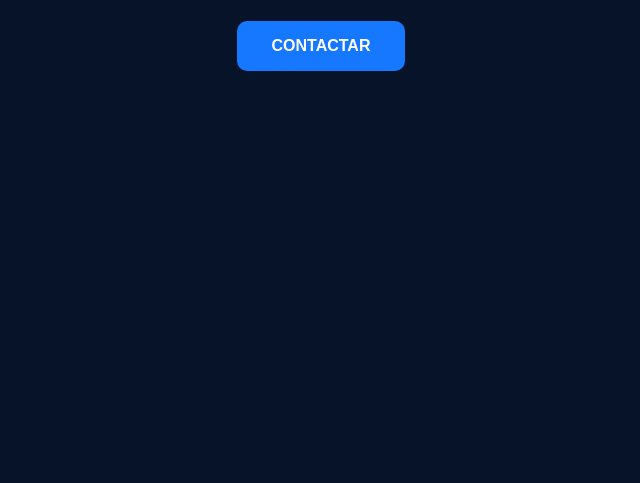
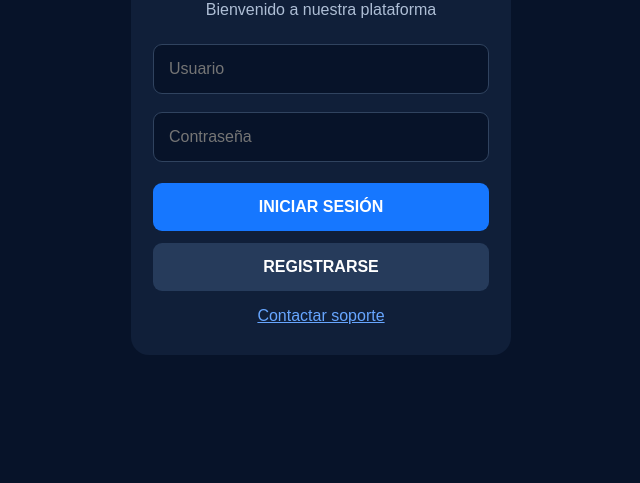
Before and after one commit to estivenx06-cpu/81exs, a plain HTML site: page index.html in a window 1280 px wide. Shown: the part 317-800 px from the top of the page, without its empty margins (319-959 px from the left). Drawn offline with Linux system fonts and the light colour scheme.

Commit message:
Update index.html

```diff
--- a/index.html
+++ b/index.html
@@ -1,4 +1,3 @@
-
 
 <!DOCTYPE html>
 <html lang="es">
@@ -7,47 +6,105 @@
 <meta name="viewport" content="width=device-width, initial-scale=1.0">
 <title>81EXS</title>
 <style>
-body {
-  margin: 0;
-  font-family: Arial, sans-serif;
-  background: #071329;
-  color: white;
-  text-align: center;
+*{box-sizing:border-box}
+body{
+ margin:0;background:#071329;color:white;
+ font-family:Arial,sans-serif;
+ display:flex;justify-content:center;
+ align-items:center;min-height:100vh;
 }
-.logo {
-  margin: 65px auto 20px;
-  width: 85px;
-  height: 85px;
-  border-radius: 50%;
-  background: #1677ff;
-  display: flex;
-  align-items: center;
-  justify-content: center;
-  font-size: 42px;
+.container{
+ width:90%;max-width:380px;
+ text-align:center;padding:30px 22px;
+ background:#101f39;border-radius:18px;
 }
-h1 { font-size: 34px; }
-p { color: #c4d0e4; }
-.contact {
-  display: inline-block;
-  margin-top: 35px;
-  padding: 16px 35px;
-  background: #1677ff;
-  color: white;
-  text-decoration: none;
-  border-radius: 10px;
-  font-weight: bold;
+.logo{
+ width:85px;height:85px;border-radius:50%;
+ background:#1677ff;margin:0 auto 20px;
+ display:flex;align-items:center;
+ justify-content:center;font-size:40px;
 }
+h1{margin-bottom:8px}
+p{color:#aebed5}
+input{
+ width:100%;padding:15px;margin:9px 0;
+ border:1px solid #30435f;border-radius:9px;
+ background:#071329;color:white;font-size:16px;
+}
+button{
+ width:100%;padding:15px;margin-top:12px;
+ border:0;border-radius:9px;
+ background:#1677ff;color:white;
+ font-size:16px;font-weight:bold;
+}
+.secondary{background:#263b5b}
+.hidden{display:none}
+a{color:#67a6ff}
 </style>
 </head>
 <body>
-<div class="logo">✉</div>
-<h1>81EXS</h1>
-<p>Bienvenido a nuestra plataforma</p>
-<p>¿Necesitas ayuda? Contáctanos.</p>
-<a class="contact"
-href="https://wa.me/50363052304"
-target="_blank">
-CONTACTAR
-</a>
+<div class="container">
+ <div class="logo">✉</div>
+ <h1>81EXS</h1>
+ <p>Bienvenido a nuestra plataforma</p>
+
+ <section id="login">
+  <input id="loginUser" placeholder="Usuario" autocomplete="username">
+  <input id="loginPass" type="password" placeholder="Contraseña" autocomplete="current-password">
+  <button onclick="login()">INICIAR SESIÓN</button>
+  <button class="secondary" onclick="showRegister()">REGISTRARSE</button>
+ </section>
+
+ <section id="register" class="hidden">
+  <input id="newUser" placeholder="Crear usuario" autocomplete="username">
+  <input id="newPass" type="password" placeholder="Crear contraseña" autocomplete="new-password">
+  <button onclick="register()">CREAR CUENTA</button>
+  <button class="secondary" onclick="showLogin()">VOLVER</button>
+ </section>
+
+ <p id="message"></p>
+ <a href="https://wa.me/50363052304" target="_blank">Contactar soporte</a>
+</div>
+
+<script>
+function showRegister(){
+ loginSection(false);
+ document.getElementById('register').classList.remove('hidden');
+}
+function showLogin(){
+ document.getElementById('register').classList.add('hidden');
+ loginSection(true);
+}
+function loginSection(show){
+ document.getElementById('login').classList.toggle('hidden',!show);
+}
+function register(){
+ const user=document.getElementById('newUser').value.trim();
+ const pass=document.getElementById('newPass').value;
+ if(user.length<3 || pass.length<8){
+  message('Usa un usuario de 3 caracteres y contraseña de 8 o más.');
+  return;
+ }
+ let users=JSON.parse(localStorage.getItem('81exs_users')||'{}');
+ if(users[user]){message('Ese usuario ya existe.');return;}
+ users[user]=pass;
+ localStorage.setItem('81exs_users',JSON.stringify(users));
+ message('Cuenta creada en este dispositivo. Ya puedes iniciar sesión.');
+ showLogin();
+}
+function login(){
+ const user=document.getElementById('loginUser').value.trim();
+ const pass=document.getElementById('loginPass').value;
+ const users=JSON.parse(localStorage.getItem('81exs_users')||'{}');
+ if(users[user]===pass){
+  message('Sesión iniciada correctamente.');
+ }else{
+  message('Usuario o contraseña incorrectos.');
+ }
+}
+function message(text){
+ document.getElementById('message').textContent=text;
+}
+</script>
 </body>
 </html>
```
